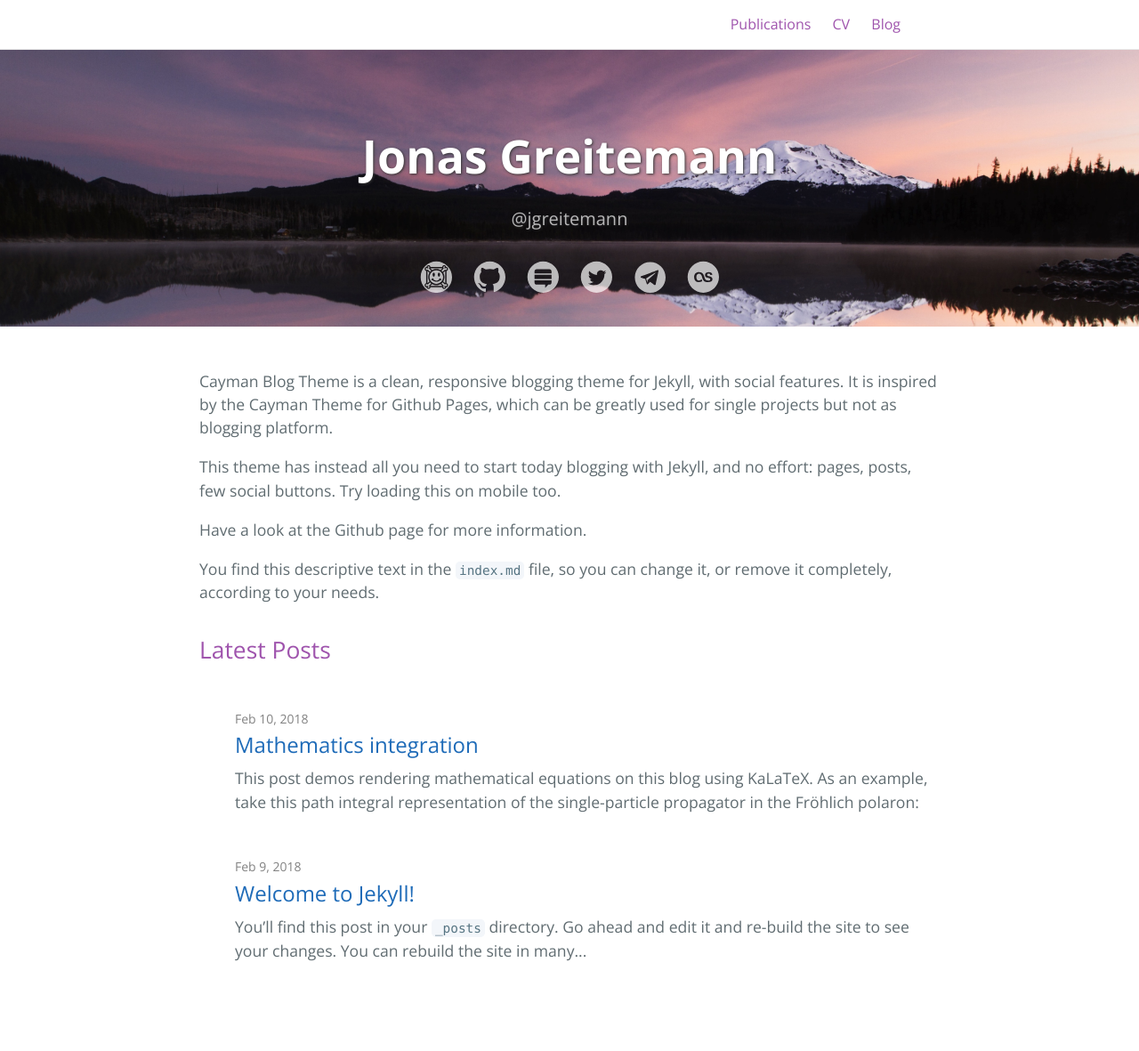
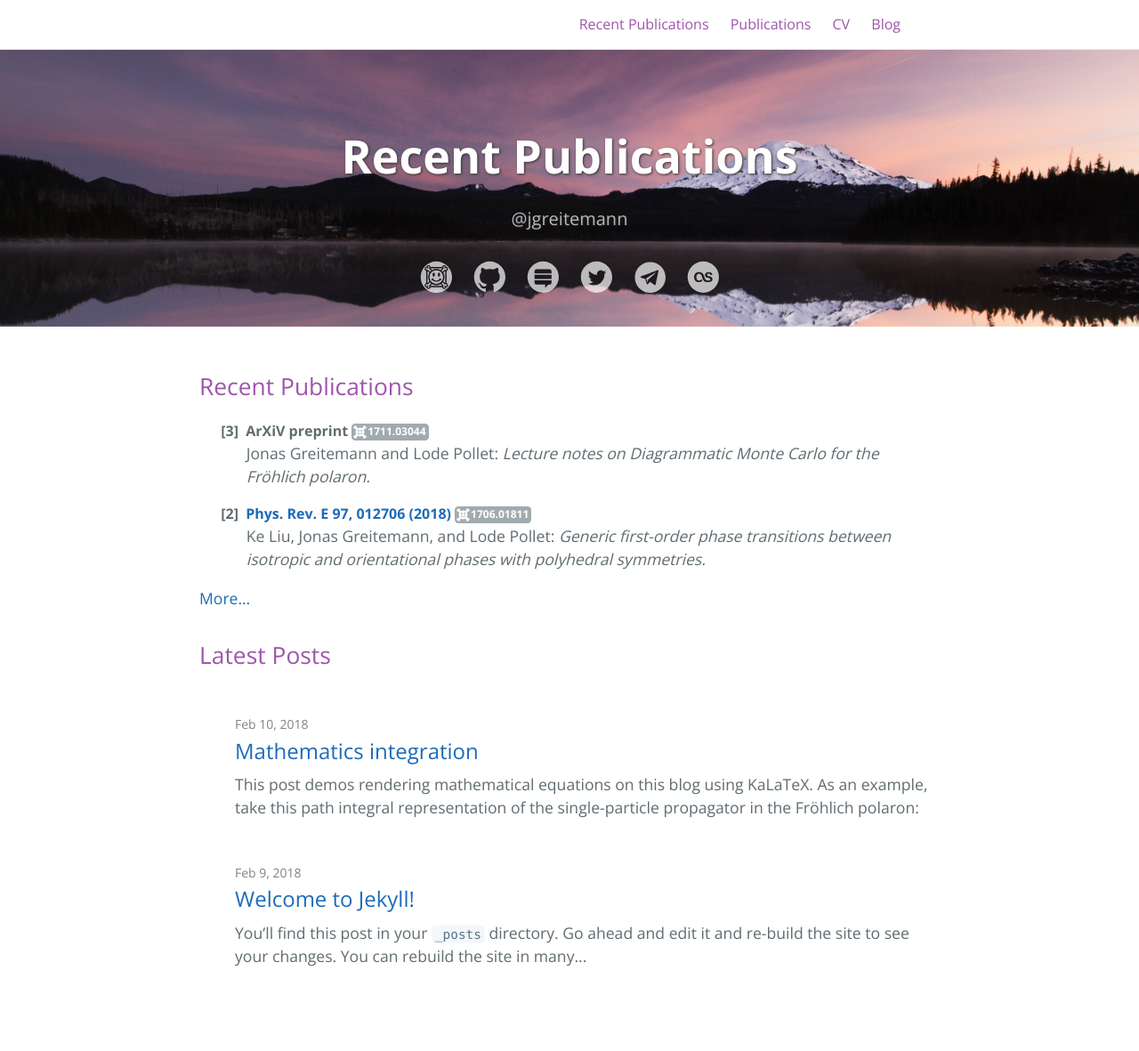
Before and after one commit to jgreitemann/jgreitemann.github.io, a Jekyll site: the page built from index.md, in a window 1280 px wide. Shown: the whole page at 89% size. Built offline with Jekyll 4.4.1, drawn with Linux system fonts in a browser that asks for light colours; our own code applies the rules of GitHub Pages for plain Markdown files.

Commit message:
Publications collection

```diff
--- a/_config.yml
+++ b/_config.yml
@@ -18,6 +18,7 @@
 description: "@jgreitemann"
 baseurl: "" # the subpath of your site, e.g. /blog
 url: "https://jgreitemann.github.io" # the base hostname & protocol for your site
+
 twitter:
   username: jg424
 github:
@@ -33,6 +34,9 @@
 arxiv:
   search_url: "https://arxiv.org/find/cond-mat/1/au:+Greitemann_J/0/1/0/all/0/1"
 
+collections:
+  - publications
+
 # Build settings
 markdown: kramdown
 kramdown:
--- /dev/null
+++ b/_includes/publications.html
@@ -0,0 +1,40 @@
+{% assign pub_limit = pub_limit | default: 999 %}
+<dl class="references">
+    {% assign pubs = site.publications | sort: "arxiv" %}
+    {% for pub in pubs reversed %}
+        {% assign arxiv = pub.arxiv | default: pub.title %}
+        {% assign ref = pub.journal-ref | default: "ArXiV preprint" %}
+        <dt>
+            <span class="pub-index">[{{ forloop.rindex }}]</span>
+            {% if pub.doi %}
+                <a href="https://doi.org/{{ pub.doi }}">
+                    {{ ref }}
+                    {% if pub.year %}
+                        ({{ pub.year }})
+                    {% endif %}
+                </a>
+            {% else %}
+                {{ ref }}
+            {% endif %}
+            <a class="arxiv-link" href="https://arxiv.org/abs/{{ arxiv }}">
+                {{ arxiv }}
+            </a>
+        </dt>
+        {% if pub.authors or pub.fulltitle %}
+            <dd>
+                {% if pub.authors %}
+                    {{ pub.authors | array_to_sentence_string }}{% if pub.fulltitle %}:{% else %}.{% endif %}
+                {% endif %}
+                {% if pub.fulltitle %}
+                    <span class="pub-title">
+                        {{ pub.fulltitle }}.
+                    </span>
+                {% endif %}
+            </dd>
+        {% endif %}
+        {% assign pub_limit = pub_limit | minus: 1 %}
+        {% if pub_limit == 0 %}
+            {% break %}
+        {% endif %}
+    {% endfor %}
+</dl>
--- a/_sass/jekyll-theme-cayman-blog.scss
+++ b/_sass/jekyll-theme-cayman-blog.scss
@@ -2,6 +2,7 @@
 @import "rouge-github";
 @import "variables";
 @import "blog";
+@import "publications";
 
 @mixin large {
   @media screen and (min-width: #{$large-breakpoint}) {
--- /dev/null
+++ b/_sass/publications.scss
@@ -0,0 +1,36 @@
+@charset "utf-8";
+
+
+.arxiv-link {
+    background-image: url("/assets/svg/arxiv_link.svg");
+    background-repeat: no-repeat;
+    background-size: contain;
+    background-color: lighten($body-text-color, 25%);
+    color: #fff;
+    font-size: 75%;
+    border-radius: 0.35em;
+    padding: 0em 0.25em 0.1em 1.5em;
+    vertical-align: middle;
+    display: inline-block;
+
+    &:hover {
+        background-color: $section-headings-color;
+        text-decoration: none;
+        transition: background-color .3s ease-in-out;
+    }
+}
+
+.references dd {
+    margin-left: 3em;
+}
+
+.references dt > span.pub-index {
+    display: inline-block;
+    width: 3em;
+    padding-right: .25em;
+    text-align: right;
+}
+
+.pub-title {
+    font-style: italic;
+}
--- a/index.md
+++ b/index.md
@@ -1,17 +1,11 @@
 ---
-#
-# Here you can change the text shown in the Home page before the Latest Posts section.
-#
-# Edit cayman-blog's home layout in _layouts instead if you wanna make some changes
-# See: https://jekyllrb.com/docs/themes/#overriding-theme-defaults
-#
 layout: home
 ---
 
-Cayman Blog Theme is a clean, responsive blogging theme for Jekyll, with social features. It is inspired by the Cayman Theme for Github Pages, which can be greatly used for single projects but not as blogging platform.
+Recent Publications
+-------------------
 
-This theme has instead all you need to start today blogging with Jekyll, and no effort: pages, posts, few social buttons. Try loading this on mobile too.
+{% assign pub_limit = 2 %}
+{% include publications.html %}
 
-Have a look at the Github page for more information.
-
-You find this descriptive text in the `index.md` file, so you can change it, or remove it completely, according to your needs.
+[More...](./pub)
```
Also changed, not shown: _publications/1510.07454.md (added, +12 -0 lines), _publications/1706.01811.md (added, +10 -0 lines), _publications/1711.03044.md (added, +6 -0 lines), publications.md (+9 -2 lines), assets/svg/arxiv_link.svg (added).
